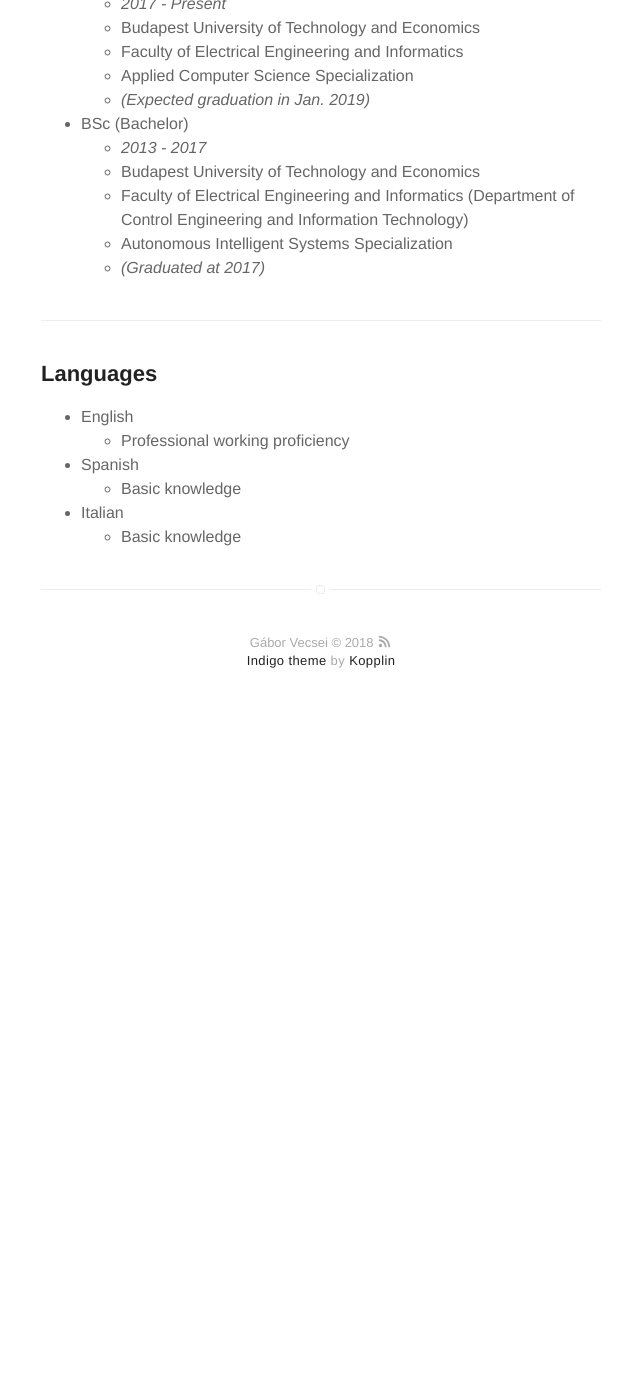
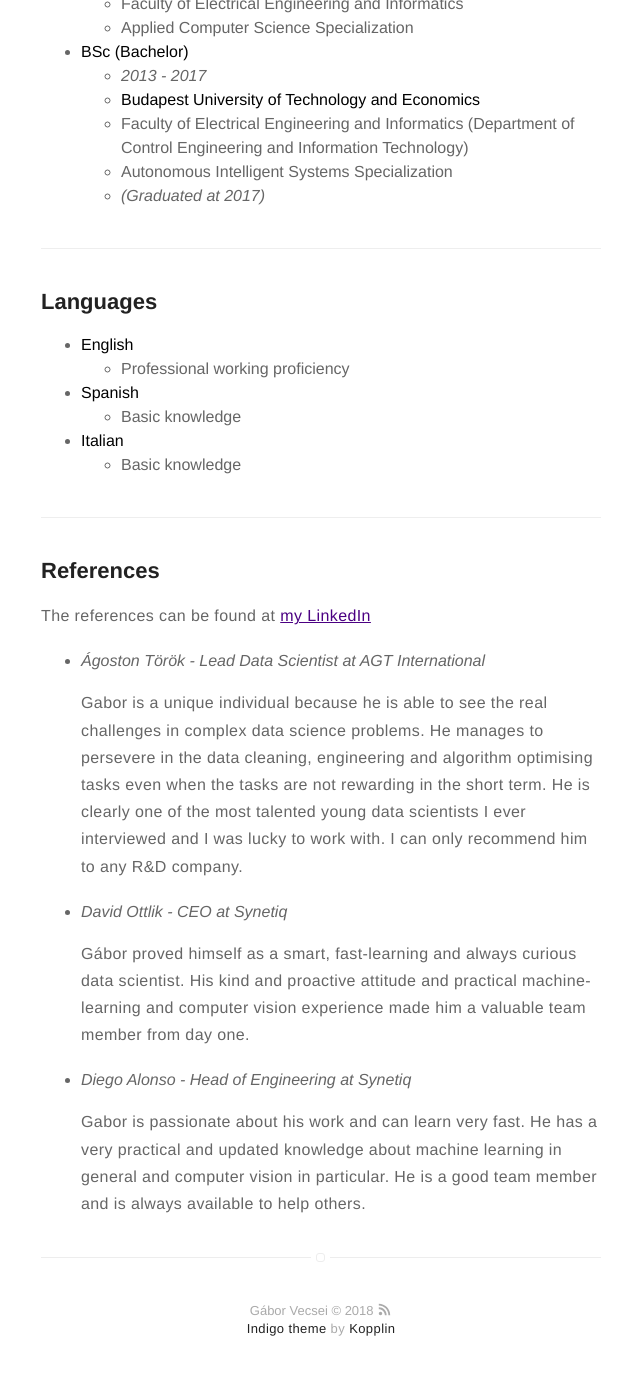
Before and after one commit to gaborvecsei/gaborvecsei.github.io, a Jekyll site: the page built from resume.md, in a window 1280 px wide and 1400 px high, scrolled down 1031 px. Shown: the top 1375 px of the window, without its empty margins (319-959 px from the left). Built offline with Jekyll 4.4.1, drawn with Linux system fonts in a browser that asks for light colours; before the commit the page ends 1763 px from its top, so only the background shows below that; some of the changed lines change nothing that is shown; some of the changed text lies outside the part shown.

Commit message:
Update resume.md

```diff
--- a/resume.md
+++ b/resume.md
@@ -13,36 +13,34 @@
 
 ## Work Experience
 
-- *Jun. 2018 - Present* - Meruem Software Ltd. - **Machine Learning Engineer Consultant**
-- *Sep. 2017 - Jul. 2018* - Synetiq Ltd. - **Junior Data Scientist**
-	- Machine Learning
-	- Computer Vision
-	- Data Engineering
-- *Jul. 2016 - Present* - RebotKit - **Co-Founder**
-	- Python Api
-	- Webpage
-	- Android Application
-	- Marketing
-- *Jun. 2016 - Jun 2018* - Meruem Software Ltd. - **Software Developer**
-	- Machine Learning
-	- Computer Vision
-	- Java
-	- Android/IOS Applications
-	- Python
+- **Machine Learning Expert**
+	- Continental
+	- *Aug. 2018 - Present*
+- **Data Scientist**
+	- Synetiq Ltd.
+	- *Sep. 2017 - Jul. 2018*
+- **Co-Founder**
+	- [RebotKit](rebotkit.net)
+	- *Jul. 2016 - Present*
+- **Freelance Machine Learning Expert**
+	- Upwork
+	- *Oct. 2016 - Sep. 2017*
+- **Machine Learning - Computer Vision Expert**
+	- Meruem Software Ltd.
+	- *Jun. 2016 - Jul 2018*
 
 ---
 
 ## Education
 
-- MSc (Masters)
-	- *2017 - Present*
-	- Budapest University of Technology and Economics
+- **MSc (Masters)**
+	- *2017 - 2019*
+	- **Budapest University of Technology and Economics**
 	- Faculty of Electrical Engineering and Informatics
 	- Applied Computer Science Specialization
-	- *(Expected graduation in Jan. 2019)*
-- BSc (Bachelor)
+- **BSc (Bachelor)**
 	- *2013 - 2017*
-	- Budapest University of Technology and Economics
+	- **Budapest University of Technology and Economics**
 	- Faculty of Electrical Engineering and Informatics (Department of Control Engineering and Information Technology)
 	- Autonomous Intelligent Systems Specialization
 	- *(Graduated at 2017)*
@@ -51,9 +49,21 @@
 
 ## Languages
 
-- English
+- **English**
 	- Professional working proficiency
-- Spanish
+- **Spanish**
 	- Basic knowledge
-- Italian
+- **Italian**
 	- Basic knowledge
+
+---
+
+## References
+
+The references can be found at [my LinkedIn](https://www.linkedin.com/in/gaborvecsei/)
+
+<ul>
+	<li><i>Ágoston Török - Lead Data Scientist at AGT International</i><p>Gabor is a unique individual because he is able to see the real challenges in complex data science problems. He manages to persevere in the data cleaning, engineering and algorithm optimising tasks even when the tasks are not rewarding in the short term. He is clearly one of the most talented young data scientists I ever interviewed and I was lucky to work with. I can only recommend him to any R&D company.</p></li>
+	<li><i>David Ottlik - CEO at Synetiq</i><p>Gábor proved himself as a smart, fast-learning and always curious data scientist. His kind and proactive attitude and practical machine-learning and computer vision experience made him a valuable team member from day one.</p></li>
+	<li><i>Diego Alonso - Head of Engineering at Synetiq</i><p>Gabor is passionate about his work and can learn very fast. He has a very practical and updated knowledge about machine learning in general and computer vision in particular. He is a good team member and is always available to help others.</p></li>
+</ul>
```
